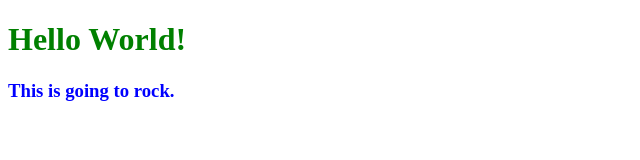
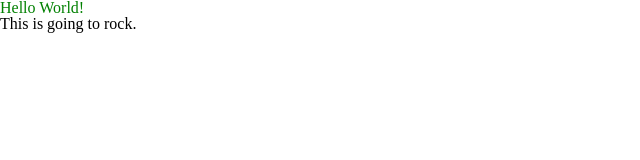
Before and after one commit to titabs/deleteforsure, a plain HTML site: page index.html in a window 1280 px wide. Shown: the whole page, without its empty margins (0-640 px from the left). Drawn offline with Linux system fonts and the light colour scheme.

Commit message:
put css reset

```diff
--- a/index.html
+++ b/index.html
@@ -6,8 +6,8 @@
     <meta http-equiv="X-UA-Compatible" content="IE=edge">
     <meta name="viewport" content="width=device-width, initial-scale=1.0">
 
+    <link rel="stylesheet" href="./styles2.css">
     <link rel="stylesheet" href="./styles.css">
-    <link rel="stylesheet" href="./styles2.css">
 
     <title>Document</title>
 </head>
--- a/styles2.css
+++ b/styles2.css
@@ -1,3 +1,43 @@
-h3{
-    color: blue;
+html, body, div, span, applet, object, iframe,
+h1, h2, h3, h4, h5, h6, p, blockquote, pre,
+a, abbr, acronym, address, big, cite, code,
+del, dfn, em, img, ins, kbd, q, s, samp,
+small, strike, strong, sub, sup, tt, var,
+b, u, i, center,
+dl, dt, dd, ol, ul, li,
+fieldset, form, label, legend,
+table, caption, tbody, tfoot, thead, tr, th, td,
+article, aside, canvas, details, embed,
+figure, figcaption, footer, header, hgroup,
+menu, nav, output, ruby, section, summary,
+time, mark, audio, video {
+	margin: 0;
+	padding: 0;
+	border: 0;
+	font-size: 100%;
+	font: inherit;
+	vertical-align: baseline;
 }
+/* HTML5 display-role reset for older browsers */
+article, aside, details, figcaption, figure,
+footer, header, hgroup, menu, nav, section {
+	display: block;
+}
+body {
+	line-height: 1;
+}
+ol, ul {
+	list-style: none;
+}
+blockquote, q {
+	quotes: none;
+}
+blockquote:before, blockquote:after,
+q:before, q:after {
+	content: '';
+	content: none;
+}
+table {
+	border-collapse: collapse;
+	border-spacing: 0;
+}
```
